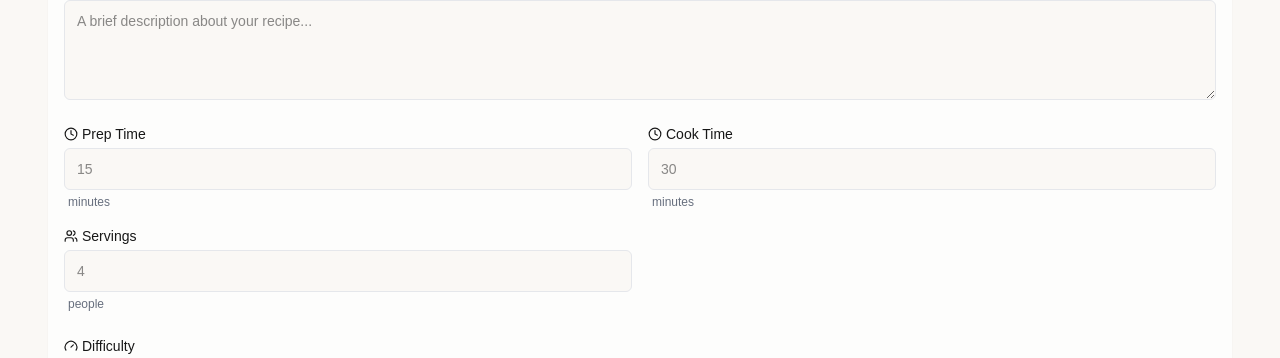
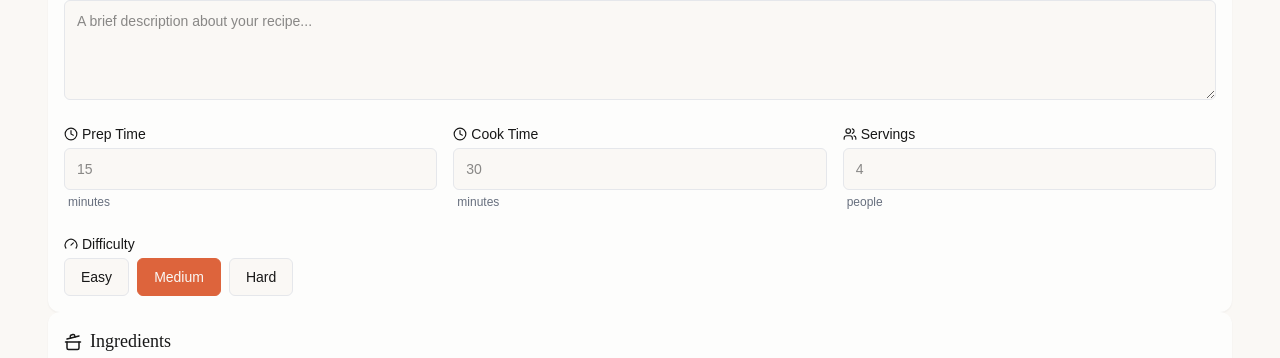
Before and after one commit to NielsEngelhard/oishii, a Next.js app in the folder oishii-core/: page /recipe/create in a window 1280 px wide. Shown: the part 751-1109 px from the top of the page. Built offline with nearby package versions, Linux system fonts and the light colour scheme; no server answers.

Commit message:
details tweaks

```diff
--- a/oishii-core/app/globals.css
+++ b/oishii-core/app/globals.css
@@ -7,7 +7,8 @@
 
 @theme {
   /* Only override what you need, keep all defaults */
-  --breakpoint-md: 900px;
+  --breakpoint-sm: 600px;
+  --breakpoint-md: 1000px;
   --breakpoint-lg: 1200px;
 
   --container-*: initial;
--- a/oishii-core/app/recipe/[recipeId]/page.tsx
+++ b/oishii-core/app/recipe/[recipeId]/page.tsx
@@ -23,7 +23,7 @@ export default function RecipeDetailsPage() {
             </div>
 
             {/* Content */}
-            <div className="relative px-2 sm:px-6 container -mt-16">
+            <div className="relative px-2 sm:px-6 container -mt-16 max-w-2xl flex justify-center mb-10">
             <Card>
                 <div className="flex flex-col w-full p-2 sm:p-4 space-y-3">
                     {/* Tags */}
```
